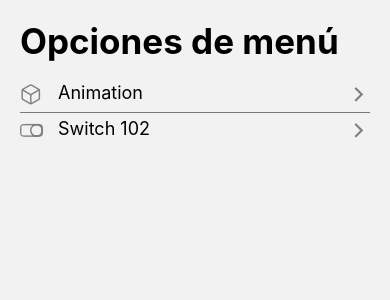
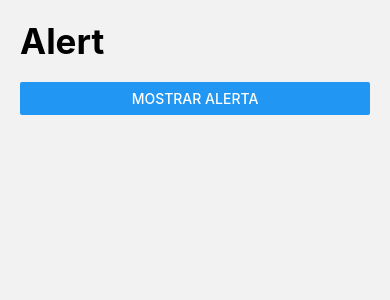
Before and after one commit to thomassr30/components-react-native, a React Native app: screen /AlertScreen in a window 390 px wide. Shown: the top 300 px of the page. Built offline with nearby package versions, Linux system fonts and the light colour scheme.

Commit message:
add: new component Alert

```diff
--- a/src/data/menuItems.tsx
+++ b/src/data/menuItems.tsx
@@ -7,8 +7,13 @@
       component: 'Animation101Screen'
     },
     {
-      name: 'Switch 102',
+      name: 'Switch',
       icon: 'toggle-outline',
       component: 'SwitchScreen'
     },
+    {
+      name: 'Alerts',
+      icon: 'alert-circle-outline',
+      component: 'AlertScreen'
+    },
   ]
--- a/src/navigator/Navigator.tsx
+++ b/src/navigator/Navigator.tsx
@@ -3,6 +3,7 @@
 import Animation101Screen from '../screens/Animation101Screen';
 import HomeScreen from '../screens/HomeScreen';
 import SwitchScreen from '../screens/SwitchScreen';
+import AlertScreen from '../screens/AlertScreen';
 
 const Stack = createStackNavigator()
 
@@ -16,6 +17,7 @@
         <Stack.Screen name='Home' component={HomeScreen} />
         <Stack.Screen name='Animation101Screen' component={Animation101Screen} />
         <Stack.Screen name='SwitchScreen' component={SwitchScreen} />
+        <Stack.Screen name='AlertScreen' component={AlertScreen} />
     </Stack.Navigator>
   )
 }
--- /dev/null
+++ b/src/screens/AlertScreen.tsx
@@ -0,0 +1,38 @@
+import React from 'react'
+import { Alert } from 'react-native';
+import { Button, View } from 'react-native'
+import HeaderTitle from '../components/HeaderTitle'
+import { styles } from '../theme/appTheme';
+
+const AlertScreen = () => {
+
+    const showAlert = () => {
+        Alert.alert(
+            "Titulo",
+            "Cuerpo de la alerta",
+            [
+                {
+                    text: 'Cancel',
+                    onPress: () => console.log('Cancel clicked'),
+                    style: 'cancel'
+                },
+                {
+                    text: 'ok',
+                    onPress: () => console.log('OK clicked')
+                }
+            ]
+        )
+    }
+
+  return (
+    <View style={styles.globalMargin}>
+        <HeaderTitle title='Alert' />
+        <Button
+            title='Mostrar alerta'
+            onPress={showAlert}
+        />
+    </View>
+  )
+}
+
+export default AlertScreen
```
